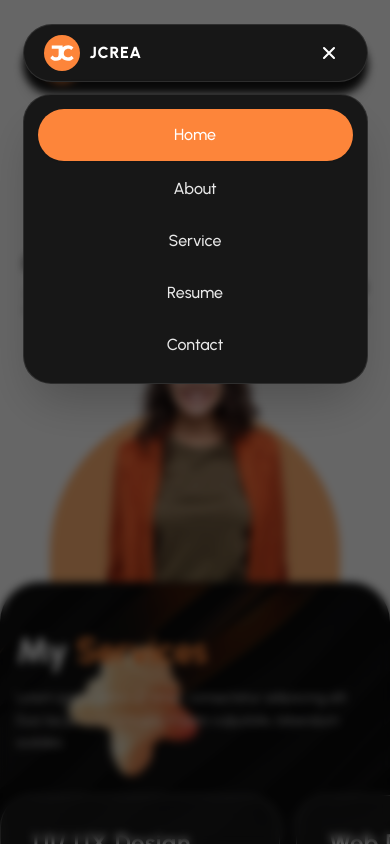
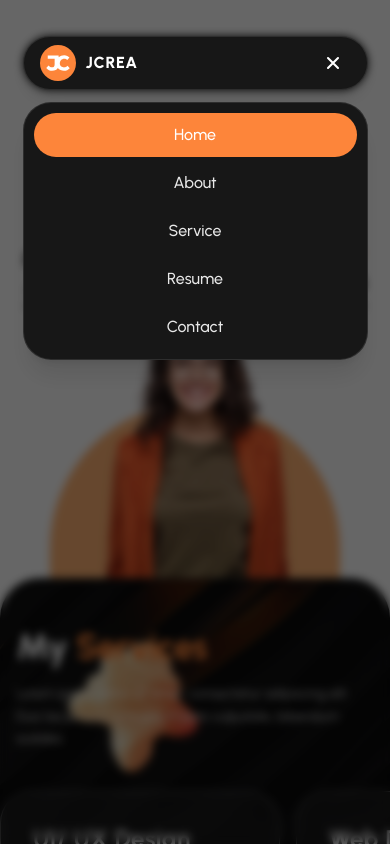
Before and after one commit to GausAlMunirTushar/technical-assessment-design-pillar1, a Next.js app: page / in a window 390 px wide. Both pictures are taken after a click on the button 328 px from the left and 65 px from the top of the page. Shown: the top 844 px of the page. Built offline with nearby package versions, Linux system fonts and the light colour scheme.

Commit message:
feat: implement responsive navigation bar with mobile menu component

```diff
--- a/src/components/MobileMenu.tsx
+++ b/src/components/MobileMenu.tsx
@@ -34,12 +34,12 @@ export const MobileMenu: React.FC<MobileMenuProps> = ({
 
   return (
     <div
-      className="fixed inset-0 z-50 bg-black/60 backdrop-blur-xs flex flex-col items-center p-4 pt-6 gap-3"
+      className="fixed inset-0 z-50 bg-black/60 backdrop-blur-xs flex flex-col items-center px-4 pt-9 gap-3"
       onClick={onClose}
     >
       {/* Top Navbar Pill (Open State) */}
       <div
-        className="flex items-center justify-between w-full max-w-86.25 bg-dark-surface text-white rounded-full px-5 py-2.5 shadow-lg border border-white/10"
+        className="flex items-center justify-between w-full max-w-86.25 bg-dark-surface text-white rounded-full px-4 py-2 border border-white/10"
         onClick={(e) => e.stopPropagation()}
       >
         <a
@@ -74,7 +74,7 @@ export const MobileMenu: React.FC<MobileMenuProps> = ({
       {/* Dropdown Card */}
       <div
         id="mobile-navigation-menu"
-        className="w-full max-w-86.25 bg-dark-surface text-white rounded-[28px] p-3.5 shadow-2xl flex flex-col border border-white/10 animate-in fade-in zoom-in-95 duration-150"
+        className="w-full max-w-86.25 bg-dark-surface text-white rounded-[28px] p-2.5 shadow-xl flex flex-col border border-white/10 animate-in fade-in zoom-in-95 duration-150"
         onClick={(e) => e.stopPropagation()}
         role="dialog"
         aria-modal="true"
@@ -88,7 +88,7 @@ export const MobileMenu: React.FC<MobileMenuProps> = ({
                   key={item.label}
                   href={item.href}
                   onClick={onClose}
-                  className="w-full bg-accent-orange text-white text-center py-3.5 rounded-full font-medium text-base shadow-xs hover:bg-accent-orange-hover transition-colors"
+                  className="w-full bg-accent-orange text-white text-center py-2.5 rounded-full font-medium text-base hover:bg-accent-orange-hover transition-colors"
                 >
                   {item.label}
                 </a>
@@ -99,7 +99,7 @@ export const MobileMenu: React.FC<MobileMenuProps> = ({
                 key={item.label}
                 href={item.href}
                 onClick={onClose}
-                className="w-full text-center py-3 text-white/90 font-medium text-base hover:text-white transition-colors rounded-full"
+                className="w-full text-center py-2.5 text-white/90 font-medium text-base hover:text-white transition-colors rounded-full"
               >
                 {item.label}
               </a>
--- a/src/components/Navbar.tsx
+++ b/src/components/Navbar.tsx
@@ -84,7 +84,7 @@ export const Navbar: React.FC = () => {
 			</nav>
 
 			{/* Mobile Navbar*/}
-			<div className="flex md:hidden items-center justify-between w-full max-w-86.25 bg-dark-surface text-white rounded-full px-5 py-2.5 shadow-lg border border-white/10">
+			<div className="flex md:hidden items-center justify-between w-full max-w-86.25 bg-dark-surface text-white rounded-full px-4 py-2 shadow-lg border border-white/10">
 				<Link
 					href="#home"
 					className="rounded-md focus-visible:ring-2 focus-visible:ring-accent-orange focus-visible:outline-hidden"
```
